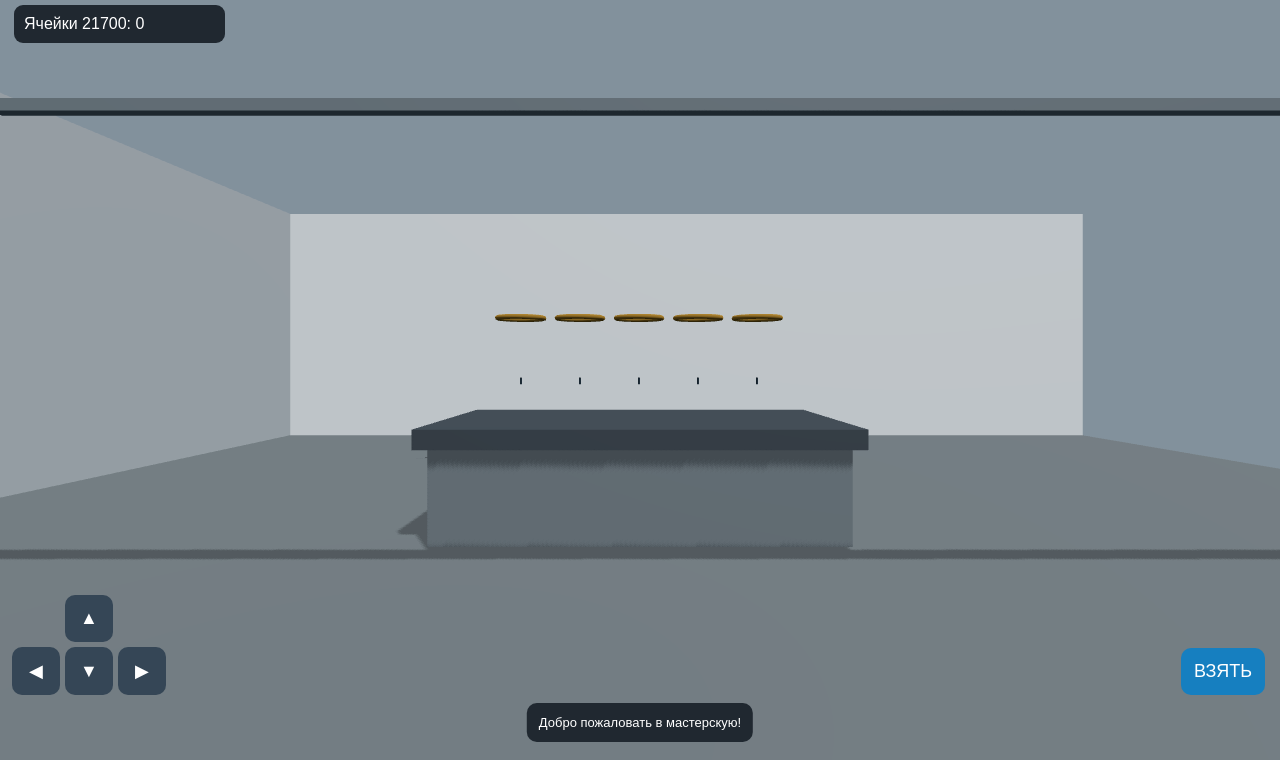
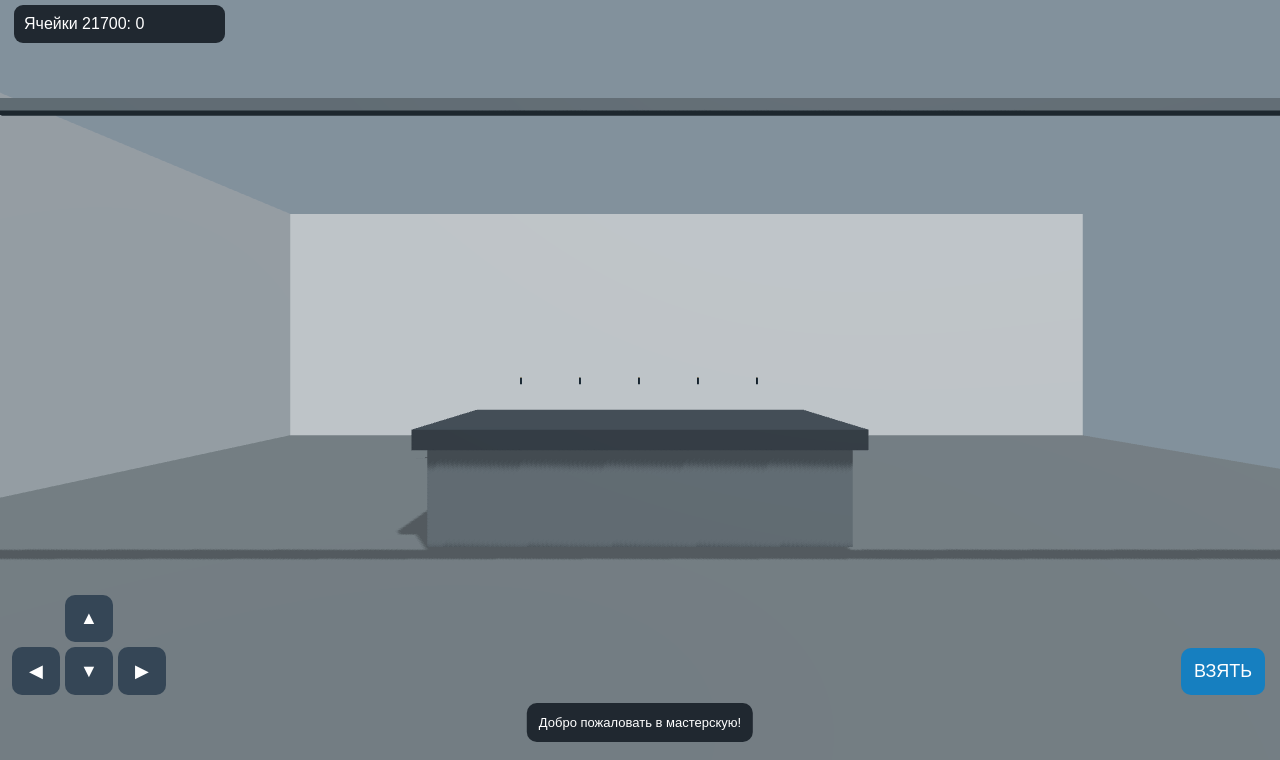
Before and after one commit to acker2000/Battery-Factory-, a plain HTML site: page index.html in a window 1280 px wide. Shown: the part 40-800 px from the top of the page. Drawn offline with nearby package versions, Linux system fonts and the light colour scheme.

Commit message:
Update index.html

```diff
--- a/index.html
+++ b/index.html
@@ -133,14 +133,14 @@ top.position.y=.0365;
 group.add(top);
 
 const ring=new THREE.Mesh(
-new THREE.TorusGeometry(.24,.025,8,24),
+new THREE.TorusGeometry(.010,.001,6,16),
 new THREE.MeshStandardMaterial({
 color:0xd6a33b,
 metalness:.7
 })
 );
 ring.rotation.x=Math.PI/2;
-ring.position.y=.66;
+ring.position.y=.035;
 group.add(ring);
 
 group.position.set(x,1.48,z);
```
